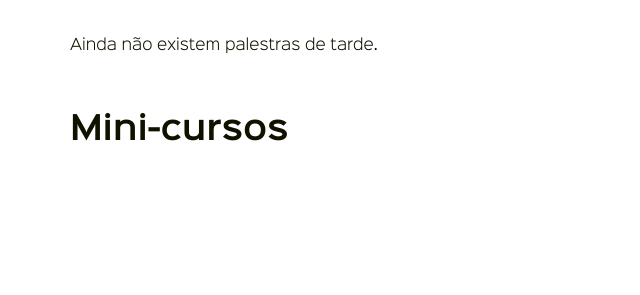
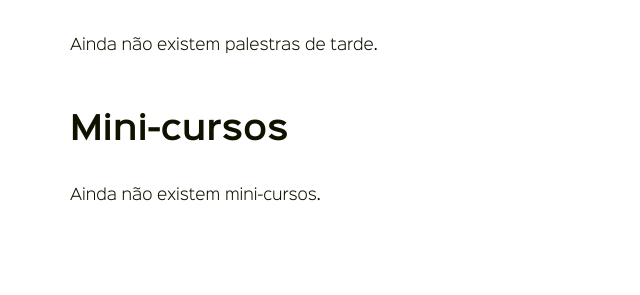
Before and after one commit to ocvs/eventex, a Django app: template eventex/core/templates/core/talk_list.html in a window 1280 px wide. Shown: the part 309-604 px from the top of the page, without its empty margins (0-640 px from the left). Run offline with Django 3.2, Linux system fonts and the light colour scheme; the template is opened without the code that fills it, so the values that code supplies are empty; parts of the project's set-up code (start-up, migrations or seed data) failed here and were passed over.

Commit message:
Texto não existem cursos

```diff
--- a/eventex/core/templates/core/talk_list.html
+++ b/eventex/core/templates/core/talk_list.html
@@ -21,6 +21,8 @@
             <h2>Mini-cursos</h2>
                 {% for course in courses %}
                 {% include 'core/talk_list_snippet.html' with talk=course only %}
+            {% empty %}
+                <p>Ainda não existem mini-cursos.</p>
             {% endfor %}
         </div>
     </section>
```
Also changed, not shown: eventex/core/tests/test_view_talk_list.py (+1 -0 lines).
